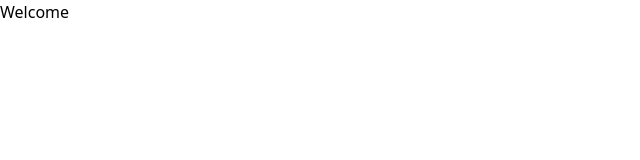
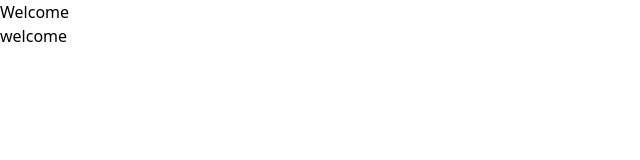
Before and after one commit to TechSis01/TaskBuddy, a React (Vite) app: page /dashboard in a window 1280 px wide. Shown: the top 160 px of the page, without its empty margins (0-640 px from the left). Built offline with nearby package versions, Linux system fonts and the light colour scheme.

Commit message:
changed routes

```diff
--- a/src/App.jsx
+++ b/src/App.jsx
@@ -16,8 +16,8 @@ function App() {
     createRoutesFromElements(
       <Route>
           <Route index element={<SignupPage />}/>
-          <Route path="login" element={<LoginPage />}/>
-          <Route path="dashboard" element={<DashboardHome />}/>
+          <Route path="/login" element={<LoginPage />}/>
+          <Route path="/dashboard" element={<DashboardHome />}/>
       </Route>
     )
   )
--- a/src/Authentication/LoginPage.jsx
+++ b/src/Authentication/LoginPage.jsx
@@ -86,7 +86,7 @@ const LoginPage = () => {
         </div>
         <div className="mt-8 flex items-center text-purple-4 font-semibold hover:text-purple-5">
           <IoIosArrowBack />
-          <Link to="/">Create an Account</Link>
+          <Link to="/dashboard">Create an Account</Link>
         </div>
       </div>
       <Carousel carouselImages={signUpImages} />
--- a/src/Authentication/SignUpForm.jsx
+++ b/src/Authentication/SignUpForm.jsx
@@ -116,7 +116,7 @@ function SignUpForm() {
         </div>
         <div className="my-8 w-7/12" onClick={signup}>
           <Link
-            to="dashboard"
+            to="/dashboard"
             className="pr-11 py-2  bg-purple-3 text-white w-full rounded-md flex justify-center items-center hover:bg-purple-4"
           >
             Create an Account
@@ -126,7 +126,7 @@ function SignUpForm() {
           Already have an account?{" "}
           <span>
             <Link
-              to="login"
+              to="/login"
               className="text-purple-4 font-semibold hover:text-purple-6"
             >
               Sign In
--- a/src/DashBoard/DashboardHome.jsx
+++ b/src/DashBoard/DashboardHome.jsx
@@ -6,6 +6,7 @@ function DashboardHome() {
     <section>
       {loader && <div>loading, please wait</div>}
       {!loader && <section>Welcome {currentUser}</section>}
+      <h1>welcome</h1>
     </section>
   );
 }
```
